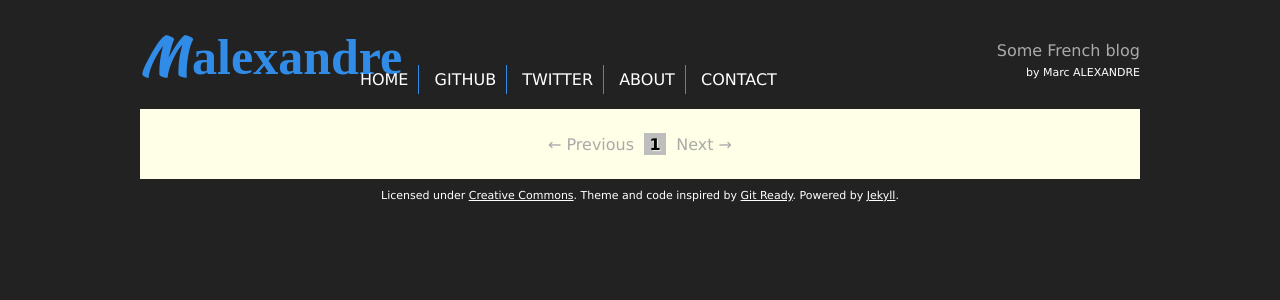
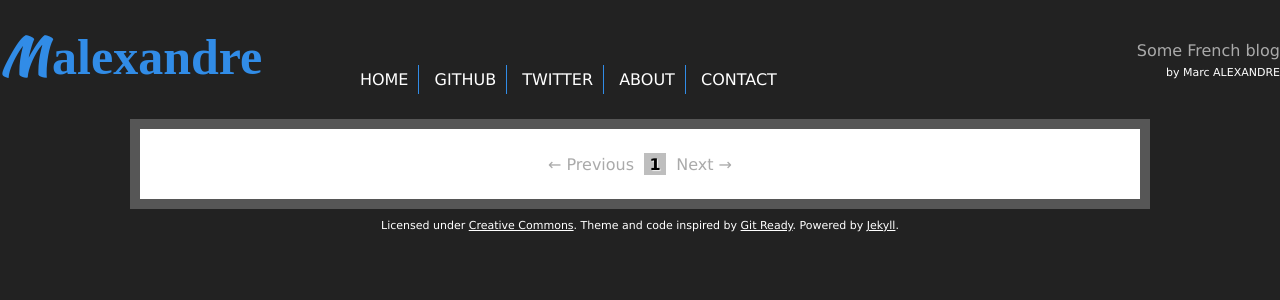
Before and after one commit to malexandre/old-malexandre-blog, a Jekyll site: the page built from index.html, in a window 1280 px wide. Shown: the top 300 px of the page. Built offline with Jekyll 4.4.1, drawn with Linux system fonts in a browser that asks for light colours; some web fonts are replaced; Markdown is read by kramdown in place of the engine named in the settings; the list of posts is cut into pages by our own code.

Commit message:
Maybe the worst theme ever, but just in case, a commit...

```diff
--- a/_layouts/master.html
+++ b/_layouts/master.html
@@ -20,8 +20,10 @@
             <a href="#">About</a>
             <a href="#" style="border: 0;">Contact</a>
         </div>
-        <div id="page">
-            {{ content }}
+        <div id="wrapper">
+            <div id="page">
+                {{ content }}
+            </div>
         </div>
         <div id='footer'>
             Licensed under <a href="http://creativecommons.org/licenses/by-sa/3.0/us/">Creative Commons</a>. Theme and code inspired by <a href="http://gitready.com/">Git Ready</a>. Powered by <a href='http://github.com/mojombo/jekyll'>Jekyll</a>.
--- a/css/malexandre.css
+++ b/css/malexandre.css
@@ -1,7 +1,6 @@
 body
 {
     background: #222222;
-    width: 1000px;
     margin: auto;
     font-family: Verdana, helvetica, arial, clean, sans-serif;
 }
@@ -71,10 +70,21 @@
 }
 
 /* General */
+#wrapper
+{
+    background: url(/blog/img/bk_main_wrapper.png) repeat scroll 0 0 transparent;
+    margin: 30px auto 0;
+    overflow: hidden;
+    width: 1020px;
+    padding-top: 10px;
+    padding-bottom: 10px;
+}
+
 #page
 {
-    width: 100%;
-    background-color: #FFFEE6;
+    width: 1000px;
+    margin: auto;
+    background-color: #FFFFFF;
 }
 
 /* Pagination */
@@ -115,10 +125,14 @@
 
 
 /* Home */
+.postHeader
+{
+}
+
 .categories
 {
     height: 14px;
-    margin-bottom: -15px;
+    margin-bottom: -25px;
     margin-top: 5px;
 }
 
@@ -170,7 +184,10 @@
 
 .postHome h3
 {
-    color: #444444;
+    margin-left: -70px;
+    padding: 20px;
+    background: #000;
+    color: white;
     font-family: Arial, Helvetica, sans-serif;
     font-size: 30px;
     font-weight: bold;
@@ -184,7 +201,7 @@
 
 .postHome h3 a
 {
-    color: #444444;
+    color: white;
     text-decoration: none;
 }
 
--- a/index.html
+++ b/index.html
@@ -5,6 +5,7 @@
 <div id="content">
     {% for post in paginator.posts %}
         <div class="postHome">
+            <div class="postHeader">
                 <div class="categories">
                     <a href="#">dev web</a>,
                     <a href="#">git</a>,
@@ -14,6 +15,7 @@
                 <div class="postInfo">
                     <div class="comments"><a href="">X comments</a></div>
                     <span class="homeDate">{{ post.date | date: "%d %B %Y, %H:%M:%S" }}</span>
+                </div>
             </div>
             <div class='contentHome'>
                 {{ post.content | truncatehtml: 450 }}
```
Lines whose indentation alone changed are shown as unchanged.
